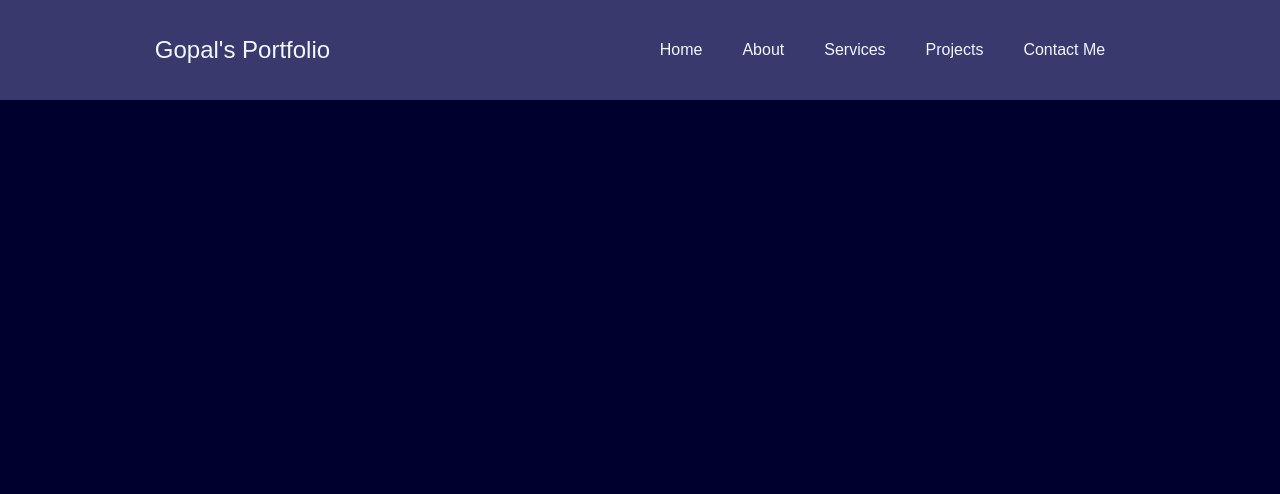
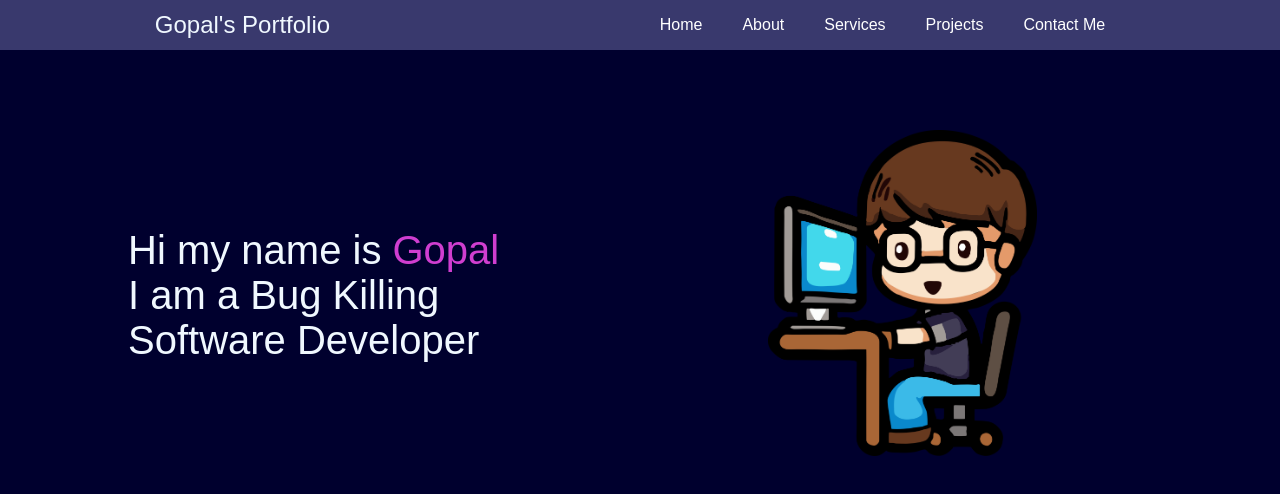
Before and after one commit to gopal-goyal/portfolio-website, a plain HTML site: page index.html in a window 1280 px wide. Drawn offline with Linux system fonts and the light colour scheme.

Commit message:
Updated readme, created first section of the page

```diff
--- a/index.html
+++ b/index.html
@@ -21,7 +21,7 @@
             display: flex;
             justify-content: space-around;
             align-items: center;
-            height: 100px;
+            height: 50px;
             background-color: rgb(57, 57, 109);
         }
         nav ul {
@@ -30,11 +30,42 @@
         }
         nav ul li {
             list-style: none;
-            display: inline-block;
-            padding: 0 20px;
+            margin: 0 20px;
+        }
+        nav ul li a {
+            text-decoration: none;
+            color: white;
+        }
+        nav ul li a:hover {
+            color: rgb(146, 71, 146);
+            /* transform: scale(2); */
+            font-size: 1.05rem;
         }
         .left {
             font-size: 1.5rem;
+        }
+        .firstSection {
+            display: flex;
+            justify-content: space-around;
+            align-items: center;
+            margin: 80px 0;
+        }
+        .firstSection > div {
+            width: 30%;
+        }
+        .leftSection {
+            font-size: 2.5rem;
+        }
+        .rightSection img {
+            width: 70%;
+        }
+        .leftSection > a {
+            text-decoration: none;
+            color: rgb(208, 62, 208);
+        }
+        .leftSection > a:hover {
+            color: rgb(86, 14, 86);
+            font-size: 2.52rem;
         }
     </style>
 </head>
@@ -44,18 +75,26 @@
             <div class="left">Gopal's Portfolio</div>
             <div class="right">
                 <ul>
-                    <li>Home</li>
-                    <li>About</li>
-                    <li>Services</li>
-                    <li>Projects</li>
-                    <li>Contact Me</li>
+                    <li><a href="/">Home</a></li>
+                    <li><a href="/">About</a></li>
+                    <li><a href="/">Services</a></li>
+                    <li><a href="/">Projects</a></li>
+                    <li><a href="/">Contact Me</a></li>
                 </ul>
         </nav>
     </header>
 
     <main>
-        <section class="first">
-
+        <section class="firstSection">
+            <div class="leftSection">
+                Hi my name is <a href="https://www.linkedin.com/in/gopal911/"
+                    target="_blank" rel="noreferrer" title="My linkedin">Gopal</a>
+                <div>I am a Bug Killing</div>
+                <div>Software Developer</div>
+            </div>
+            <div class="rightSection">
+                <img src="developer.png" alt="developer">
+            </div>
         </section>
     </main>
 </body>
```
Also changed, not shown: developer.png (added).
